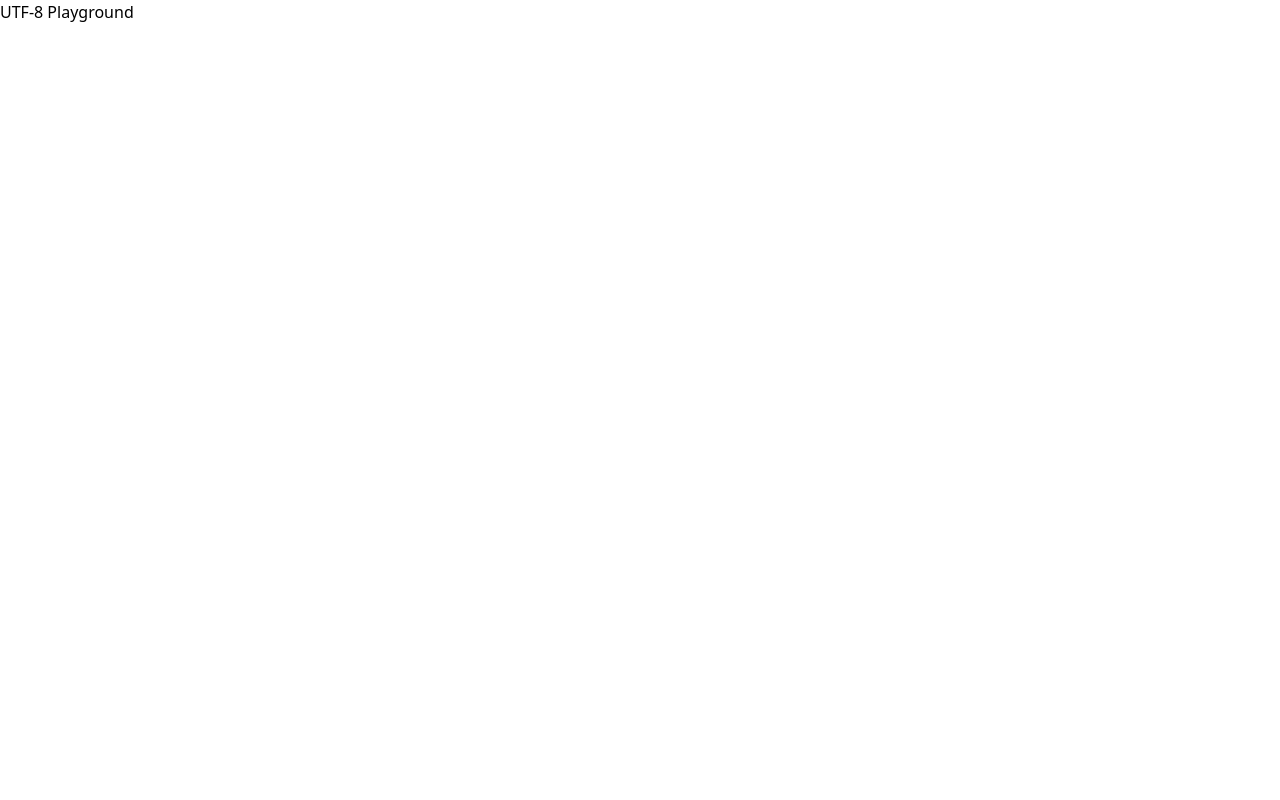
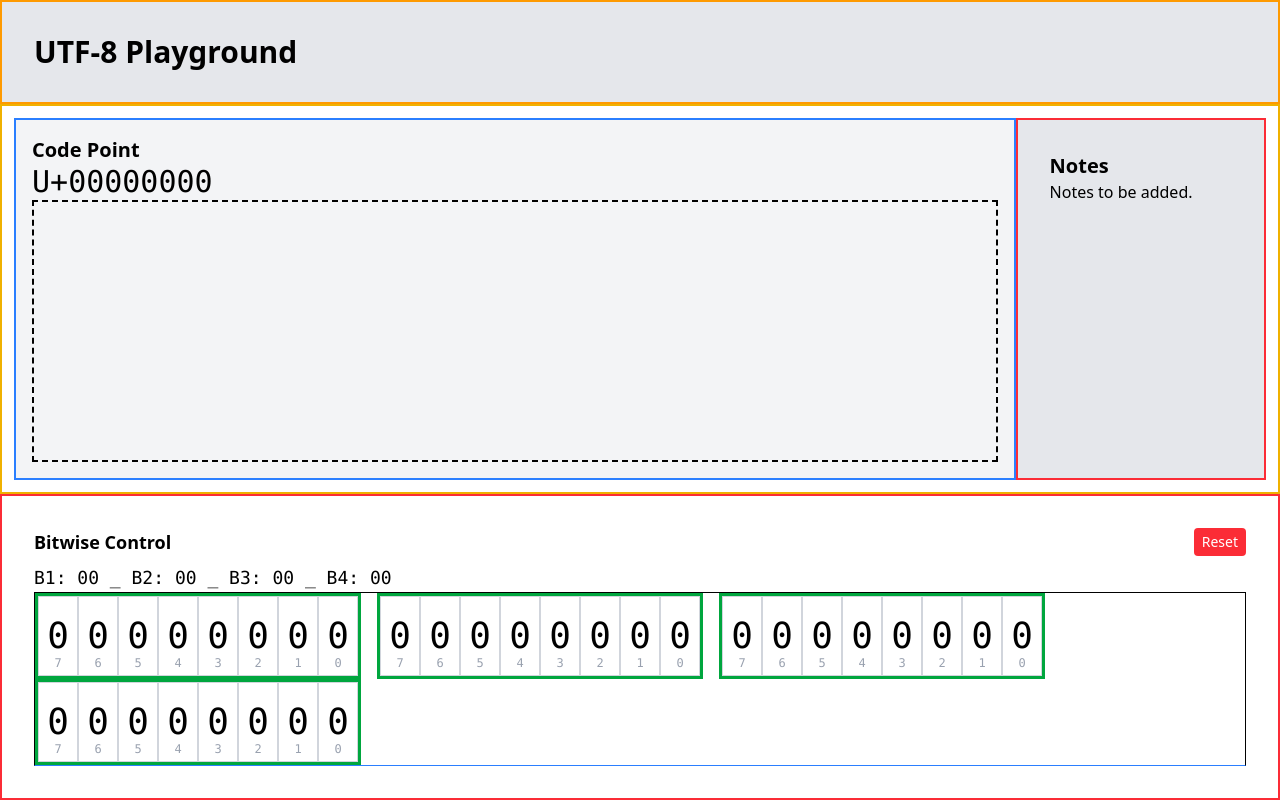
Before and after one commit to vishnuharidas/utf8-playground, a React (Vite) app: page / in a window 1280 px wide. Built offline with nearby package versions, Linux system fonts and the light colour scheme.

Commit message:
Update root layout to include bitwise control and display panel

```diff
--- a/src/App.tsx
+++ b/src/App.tsx
@@ -1,13 +1,34 @@
-import './App.css'
+import { useState } from 'react';
+import './App.css';
+import BitwiseControl from './components/BitwiseControl';
 
 function App() {
+  const [bitwiseValue, setBitwiseValue] = useState(0);
+
   return (
-    <>
-      <div>
-        <h1>UTF-8 Playground</h1>
+    <div className="flex flex-col h-screen">
+      <div className="w-screen bg-gray-200 p-8 border-amber-500 border-2">
+        <h1 className="text-3xl font-bold">UTF-8 Playground</h1>
       </div>
-    </>
-  )
+      <div className="flex flex-1 border-yellow-500 border-2 p-3">
+
+        <div className="w-8/10 bg-gray-100 p-4 border-blue-500 border-2 container flex-col flex">
+          <h2 className="text-xl font-semibold">Code Point</h2>
+          <p className='text-3xl font-mono'>U+{bitwiseValue.toString(16).padStart(8, '0').toUpperCase()}</p>
+          <div className='text-[10vw] border-dashed border-2 w-full h-full flex items-center justify-center'>
+            {String.fromCharCode(bitwiseValue)}
+          </div>
+        </div>
+
+        <div className="w-2/10 bg-gray-200 p-8 border-red-500 border-2">
+          <h2 className="text-xl font-semibold">Notes</h2>
+          <p>Notes to be added.</p>
+        </div>
+      </div>
+
+      <BitwiseControl className="p-8 border-2 border-red-500 flex-col flex" value={bitwiseValue} onChange={setBitwiseValue} />
+    </div>
+  );
 }
 
 export default App
```
